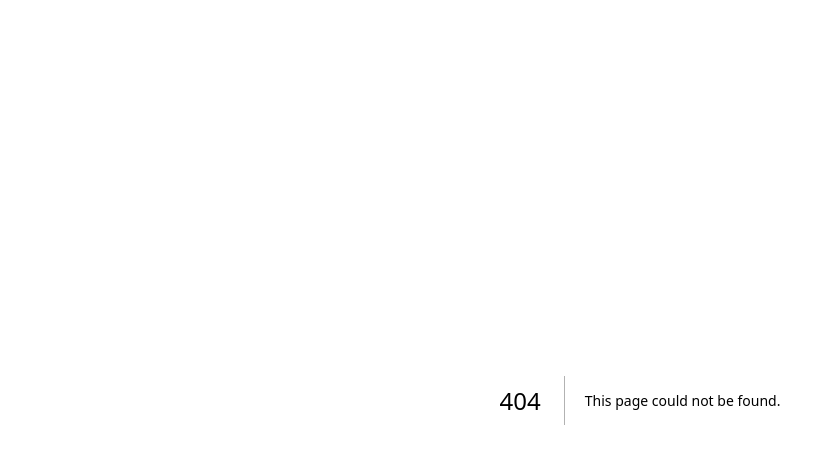
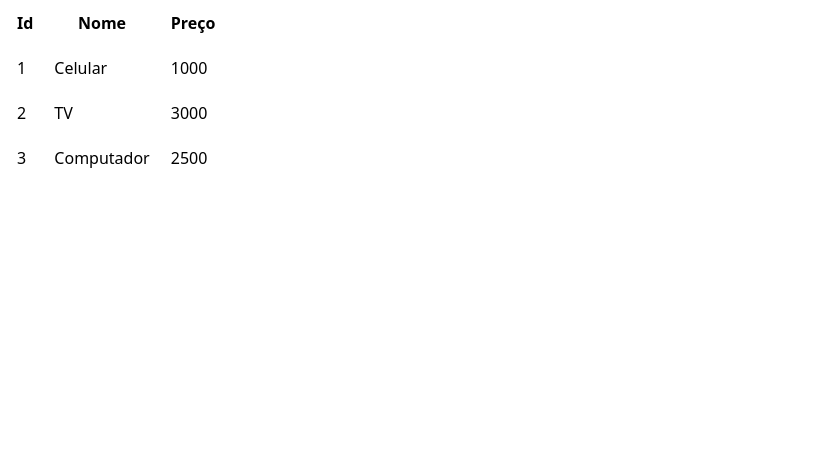
Before and after one commit to heberGustavo/react-with-next-web, a Next.js app in the folder execicios/: page /render/repeticao2 in a window 1280 px wide. Before the commit this address had no page. Shown: the top 464 px of the page, without its empty margins (0-826 px from the left). Built offline with nearby package versions, Linux system fonts and the light colour scheme.

Commit message:
Create table getting data from array objects

```diff
--- /dev/null
+++ b/execicios/data/listaProdutos.js
@@ -0,0 +1,8 @@
+import Produto from "../model/produto";
+
+// eslint-disable-next-line import/no-anonymous-default-export
+export default [
+    new Produto(1, "Celular", 1000),
+    new Produto(2, "TV", 3000),
+    new Produto(3, "Computador", 2500),
+]
--- /dev/null
+++ b/execicios/model/produto.js
@@ -0,0 +1,23 @@
+export default class Produto{
+    #id
+    #nome
+    #preco
+
+    constructor(id, nome, preco){
+        this.#id = id;
+        this.#nome = nome;
+        this.#preco = preco;
+    }
+
+    get id(){
+        return this.#id;
+    }
+
+    get nome(){
+        return this.#nome;
+    }
+
+    get preco(){
+        return this.#preco;
+    }
+}
--- /dev/null
+++ b/execicios/src/pages/render/repeticao2.jsx
@@ -0,0 +1,34 @@
+import listaProdutos from '../../../data/listaProdutos';
+
+export default function repeticao2() {
+
+    const ComBorda = {border: "1px solid #fff", padding: "10px"};
+
+    function renderizarDados() {
+        return listaProdutos.map(produto => {
+            return <tr key={produto.id}>
+                <td style={ComBorda}>{produto.id}</td>
+                <td style={ComBorda}>{produto.nome}</td>
+                <td style={ComBorda}>{produto.preco}</td>
+            </tr>
+        })
+    }
+
+    return (
+        <>
+            <table style={ComBorda}>
+                <thead>
+                    <tr>
+                        <th style={ComBorda}>Id</th>
+                        <th style={ComBorda}>Nome</th>
+                        <th style={ComBorda}>Preço</th>
+                    </tr>
+                </thead>
+                <tbody>
+                    {renderizarDados()}
+
+                </tbody>
+            </table>
+        </>
+    );
+}
--- a/execicios/src/styles/globals.css
+++ b/execicios/src/styles/globals.css
@@ -4,8 +4,7 @@
 
 :root {
   --foreground-rgb: 0, 0, 0;
-  --background-start-rgb: 214, 219, 220;
-  --background-end-rgb: 255, 255, 255;
+  padding: 0 6px;
 }
 
 @media (prefers-color-scheme: dark) {
```
